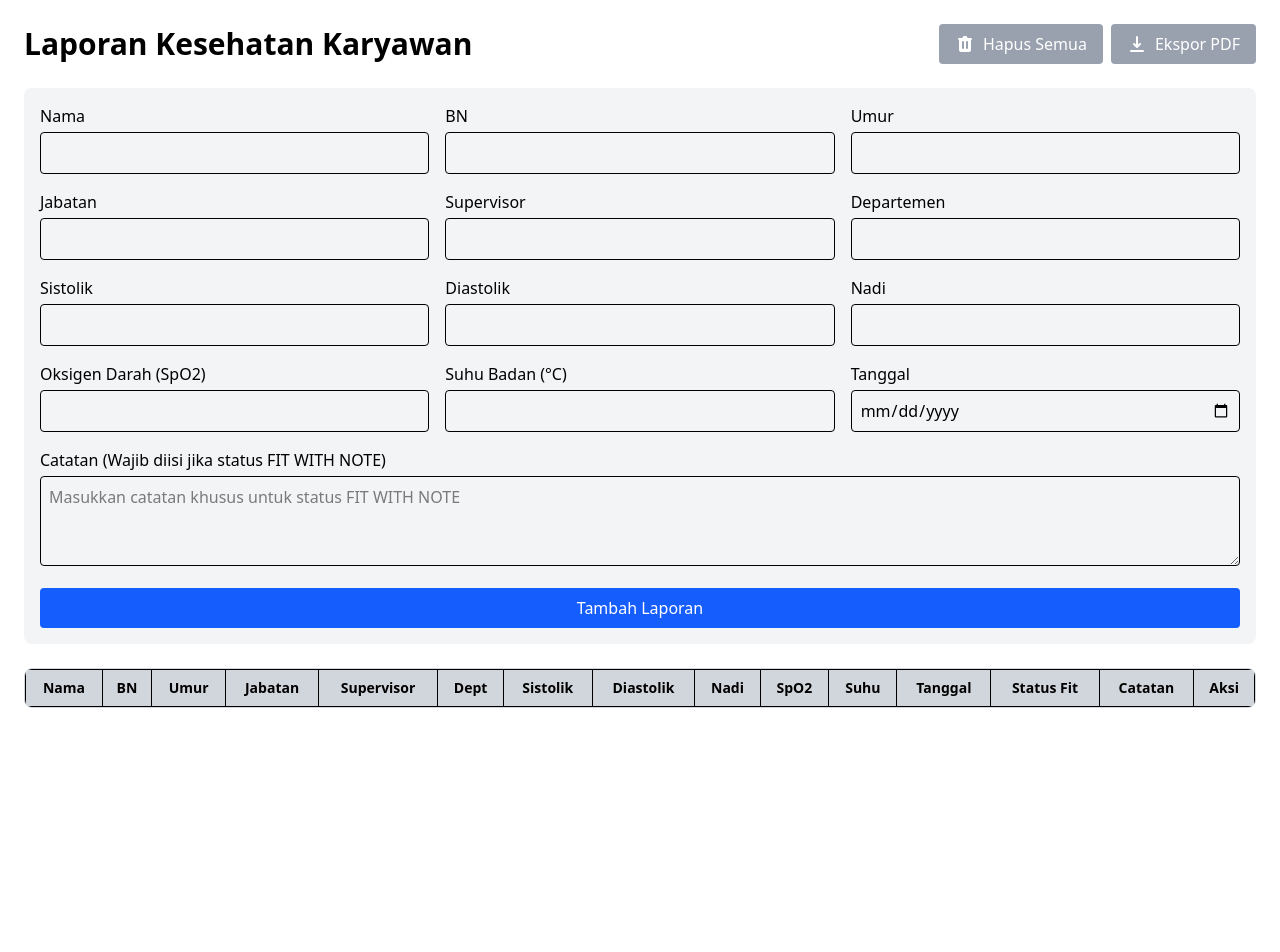
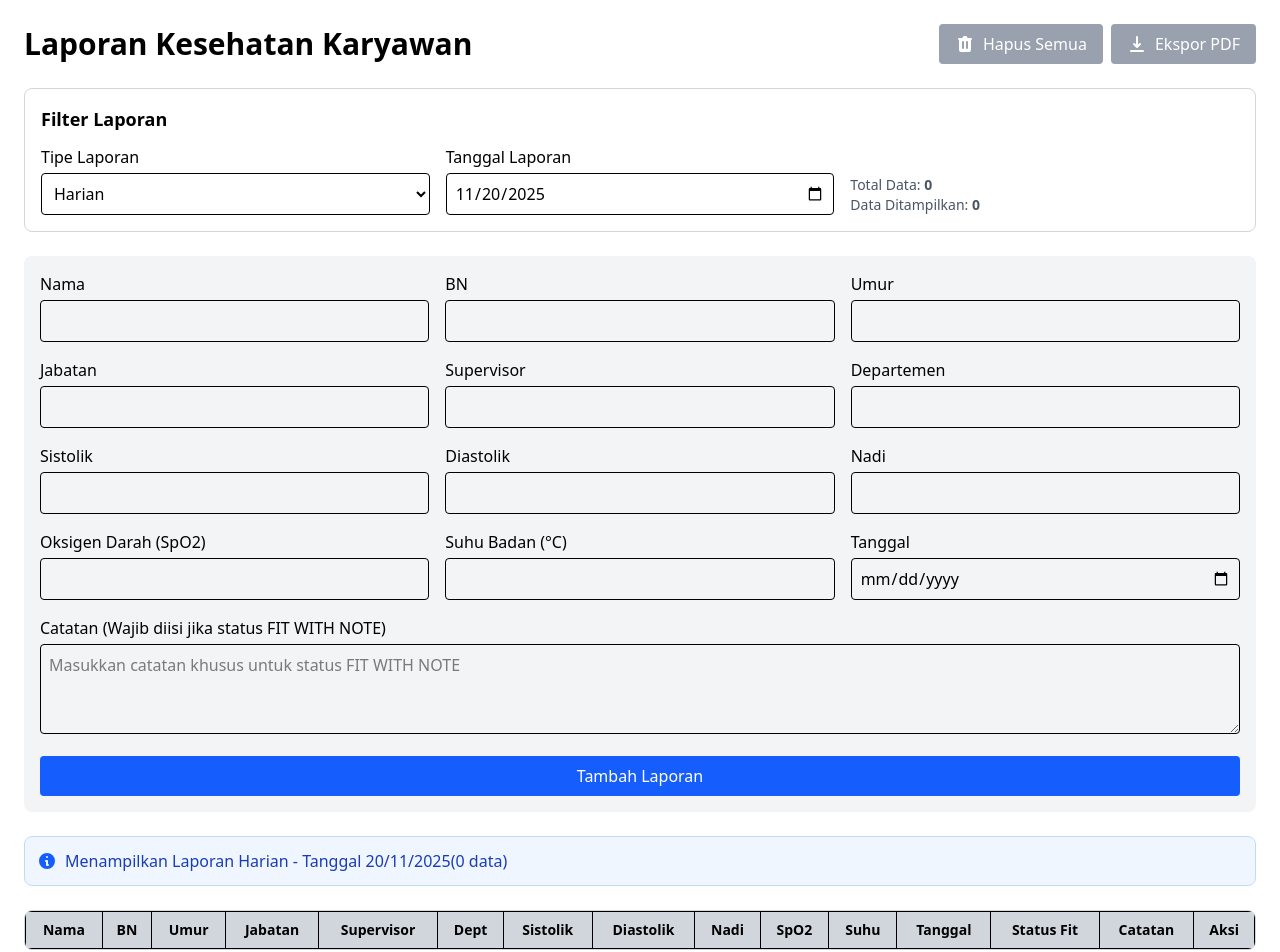
Before and after one commit to Riki-Zf/report_medis, a React (Vite) app in the folder report_medis/: page / in a window 1280 px wide. Shown: the top 952 px of the page. Before the commit the page ends 800 px from the top, so only its background shows below. Built offline with nearby package versions, Linux system fonts and the light colour scheme.

Commit message:
update report

```diff
--- a/report_medis/src/App.jsx
+++ b/report_medis/src/App.jsx
@@ -18,6 +18,17 @@ export default function App() {
   const [catatan, setCatatan] = useState(""); // State baru untuk catatan
   const [records, setRecords] = useState([]);
   const [editIndex, setEditIndex] = useState(null);
+  const [reportType, setReportType] = useState("daily"); // 'daily' atau 'weekly'
+  const [reportDate, setReportDate] = useState(new Date().toISOString().split("T")[0]); // Untuk daily
+  const [reportWeek, setReportWeek] = useState(getCurrentWeek()); // Untuk weekly
+
+  // Fungsi untuk mendapatkan minggu saat ini dalam format YYYY-Www
+  function getCurrentWeek() {
+    const now = new Date();
+    const startOfYear = new Date(now.getFullYear(), 0, 1);
+    const pastDaysOfYear = (now - startOfYear) / 86400000;
+    return now.getFullYear() + "-W" + Math.ceil((pastDaysOfYear + 1) / 7);
+  }
 
   // LOAD DATA DARI LOCAL STORAGE SAAT AWAL
   useEffect(() => {
@@ -213,19 +224,58 @@ export default function App() {
     }
   };
 
+  // Fungsi untuk mendapatkan data berdasarkan tanggal (daily)
+  const getDailyRecords = () => {
+    return records.filter((record) => record.tanggal === reportDate);
+  };
+
+  // Fungsi untuk mendapatkan data berdasarkan minggu (weekly)
+  const getWeeklyRecords = () => {
+    const [year, weekStr] = reportWeek.split("-W");
+    const week = parseInt(weekStr);
+
+    return records.filter((record) => {
+      const recordDate = new Date(record.tanggal);
+      const recordYear = recordDate.getFullYear();
+      const startOfYear = new Date(recordYear, 0, 1);
+      const pastDaysOfYear = (recordDate - startOfYear) / 86400000;
+      const recordWeek = Math.ceil((pastDaysOfYear + 1) / 7);
+
+      return recordYear === parseInt(year) && recordWeek === week;
+    });
+  };
+
+  // Fungsi untuk mendapatkan data yang akan ditampilkan berdasarkan tipe laporan
+  const getFilteredRecords = () => {
+    if (reportType === "daily") {
+      return getDailyRecords();
+    } else {
+      return getWeeklyRecords();
+    }
+  };
+
   const exportToPDF = () => {
     const doc = new jsPDF("landscape");
+    const filteredRecords = getFilteredRecords();
+
+    // Judul berdasarkan tipe laporan
+    let reportTitle = "Laporan Kesehatan Karyawan";
+    if (reportType === "daily") {
+      reportTitle = `Laporan Kesehatan Harian - ${new Date(reportDate).toLocaleDateString("id-ID")}`;
+    } else {
+      reportTitle = `Laporan Kesehatan Mingguan - ${reportWeek}`;
+    }
 
     // Judul
     doc.setFontSize(18);
-    doc.text("Laporan Kesehatan Karyawan", 14, 20);
+    doc.text(reportTitle, 14, 20);
 
     // Tanggal cetak
     doc.setFontSize(10);
     doc.text(`Tanggal Cetak: ${new Date().toLocaleDateString("id-ID")}`, 14, 28);
 
     // Tabel data
-    const tableData = records.map((r) => [
+    const tableData = filteredRecords.map((r) => [
       r.nama,
       r.bn,
       r.umur,
@@ -279,8 +329,41 @@ export default function App() {
     });
 
     // Simpan PDF
-    doc.save(`laporan-kesehatan-${new Date().toLocaleDateString("id-ID")}.pdf`);
+    let fileName = `laporan-kesehatan-${new Date().toLocaleDateString("id-ID")}`;
+    if (reportType === "daily") {
+      fileName = `laporan-harian-${reportDate}`;
+    } else {
+      fileName = `laporan-mingguan-${reportWeek}`;
+    }
+    doc.save(`${fileName}.pdf`);
   };
+
+  // Fungsi untuk mendapatkan statistik
+  const getStatistics = () => {
+    const filteredRecords = getFilteredRecords();
+    const total = filteredRecords.length;
+
+    if (total === 0) {
+      return { total: 0, fit: 0, fitWithNote: 0, unfit: 0 };
+    }
+
+    const fit = filteredRecords.filter((r) => r.fitness === "FIT").length;
+    const fitWithNote = filteredRecords.filter((r) => r.fitness === "FIT WITH NOTE").length;
+    const unfit = filteredRecords.filter((r) => r.fitness === "TIDAK FIT").length;
+
+    return {
+      total,
+      fit,
+      fitWithNote,
+      unfit,
+      fitPercentage: ((fit / total) * 100).toFixed(1),
+      fitWithNotePercentage: ((fitWithNote / total) * 100).toFixed(1),
+      unfitPercentage: ((unfit / total) * 100).toFixed(1),
+    };
+  };
+
+  const stats = getStatistics();
+  const filteredRecords = getFilteredRecords();
 
   return (
     <div className="p-4 sm:p-6 max-w-7xl mx-auto space-y-4 sm:space-y-6">
@@ -303,7 +386,7 @@ export default function App() {
           </button>
           <button
             onClick={exportToPDF}
-            disabled={records.length === 0}
+            disabled={filteredRecords.length === 0}
             className="bg-green-600 text-white px-3 sm:px-4 py-2 rounded hover:bg-green-700 disabled:bg-gray-400 disabled:cursor-not-allowed flex items-center gap-2 text-sm sm:text-base flex-1 sm:flex-initial justify-center"
           >
             <svg xmlns="http://www.w3.org/2000/svg" className="h-5 w-5" viewBox="0 0 20 20" fill="currentColor">
@@ -317,6 +400,71 @@ export default function App() {
           </button>
         </div>
       </div>
+
+      {/* FILTER LAPORAN */}
+      <div className="bg-white p-4 rounded-lg border border-gray-300">
+        <h2 className="text-lg font-semibold mb-3">Filter Laporan</h2>
+        <div className="grid grid-cols-1 md:grid-cols-3 gap-4">
+          <div>
+            <label className="block font-medium text-sm sm:text-base mb-1">Tipe Laporan</label>
+            <select className="border p-2 w-full rounded text-sm sm:text-base" value={reportType} onChange={(e) => setReportType(e.target.value)}>
+              <option value="daily">Harian</option>
+              <option value="weekly">Mingguan</option>
+            </select>
+          </div>
+
+          {reportType === "daily" ? (
+            <div>
+              <label className="block font-medium text-sm sm:text-base mb-1">Tanggal Laporan</label>
+              <input type="date" className="border p-2 w-full rounded text-sm sm:text-base" value={reportDate} onChange={(e) => setReportDate(e.target.value)} />
+            </div>
+          ) : (
+            <div>
+              <label className="block font-medium text-sm sm:text-base mb-1">Minggu Laporan</label>
+              <input type="week" className="border p-2 w-full rounded text-sm sm:text-base" value={reportWeek} onChange={(e) => setReportWeek(e.target.value)} />
+            </div>
+          )}
+
+          <div className="flex items-end">
+            <div className="text-sm text-gray-600">
+              <p>
+                Total Data: <span className="font-bold">{stats.total}</span>
+              </p>
+              <p>
+                Data Ditampilkan: <span className="font-bold">{filteredRecords.length}</span>
+              </p>
+            </div>
+          </div>
+        </div>
+      </div>
+
+      {/* STATISTIK */}
+      {filteredRecords.length > 0 && (
+        <div className="bg-white p-4 rounded-lg border border-gray-300">
+          <h2 className="text-lg font-semibold mb-3">Statistik Kesehatan</h2>
+          <div className="grid grid-cols-1 md:grid-cols-4 gap-4">
+            <div className="bg-green-100 p-4 rounded-lg text-center">
+              <div className="text-2xl font-bold text-green-700">{stats.fit}</div>
+              <div className="text-sm text-green-600">FIT</div>
+              <div className="text-xs text-green-500">{stats.fitPercentage}%</div>
+            </div>
+            <div className="bg-orange-100 p-4 rounded-lg text-center">
+              <div className="text-2xl font-bold text-orange-700">{stats.fitWithNote}</div>
+              <div className="text-sm text-orange-600">FIT WITH NOTE</div>
+              <div className="text-xs text-orange-500">{stats.fitWithNotePercentage}%</div>
+            </div>
+            <div className="bg-red-100 p-4 rounded-lg text-center">
+              <div className="text-2xl font-bold text-red-700">{stats.unfit}</div>
+              <div className="text-sm text-red-600">TIDAK FIT</div>
+              <div className="text-xs text-red-500">{stats.unfitPercentage}%</div>
+            </div>
+            <div className="bg-blue-100 p-4 rounded-lg text-center">
+              <div className="text-2xl font-bold text-blue-700">{stats.total}</div>
+              <div className="text-sm text-blue-600">TOTAL KARYAWAN</div>
+            </div>
+          </div>
+        </div>
+      )}
 
       {/* FORM */}
       <div className="bg-gray-100 p-3 sm:p-4 rounded-lg">
@@ -402,6 +550,18 @@ export default function App() {
         </div>
       </div>
 
+      {/* INFO LAPORAN */}
+      <div className="bg-blue-50 p-3 rounded-lg border border-blue-200">
+        <div className="flex items-center gap-2">
+          <svg xmlns="http://www.w3.org/2000/svg" className="h-5 w-5 text-blue-600" viewBox="0 0 20 20" fill="currentColor">
+            <path fillRule="evenodd" d="M18 10a8 8 0 11-16 0 8 8 0 0116 0zm-7-4a1 1 0 11-2 0 1 1 0 012 0zM9 9a1 1 0 000 2v3a1 1 0 001 1h1a1 1 0 100-2v-3a1 1 0 00-1-1H9z" clipRule="evenodd" />
+          </svg>
+          <span className="font-medium text-blue-800">
+            Menampilkan {reportType === "daily" ? "Laporan Harian" : "Laporan Mingguan"} -{reportType === "daily" ? ` Tanggal ${new Date(reportDate).toLocaleDateString("id-ID")}` : ` Minggu ${reportWeek}`}({filteredRecords.length} data)
+          </span>
+        </div>
+      </div>
+
       {/* TABEL */}
       <div className="overflow-x-auto -mx-4 sm:mx-0">
         <div className="inline-block min-w-full align-middle">
@@ -428,7 +588,7 @@ export default function App() {
               </thead>
 
               <tbody>
-                {records.map((r, i) => (
+                {filteredRecords.map((r, i) => (
                   <tr key={i} className={r.color}>
                     <td className="border p-2 text-xs sm:text-sm">{r.nama}</td>
                     <td className="border p-2 text-xs sm:text-sm">{r.bn}</td>
@@ -471,6 +631,15 @@ export default function App() {
           </div>
         </div>
       </div>
+
+      {filteredRecords.length === 0 && (
+        <div className="text-center py-8 text-gray-500">
+          <svg xmlns="http://www.w3.org/2000/svg" className="h-12 w-12 mx-auto text-gray-400" fill="none" viewBox="0 0 24 24" stroke="currentColor">
+            <path strokeLinecap="round" strokeLinejoin="round" strokeWidth={2} d="M9 12h6m-6 4h6m2 5H7a2 2 0 01-2-2V5a2 2 0 012-2h5.586a1 1 0 01.707.293l5.414 5.414a1 1 0 01.293.707V19a2 2 0 01-2 2z" />
+          </svg>
+          <p className="mt-2">Tidak ada data untuk {reportType === "daily" ? "tanggal ini" : "minggu ini"}</p>
+        </div>
+      )}
     </div>
   );
 }
```
